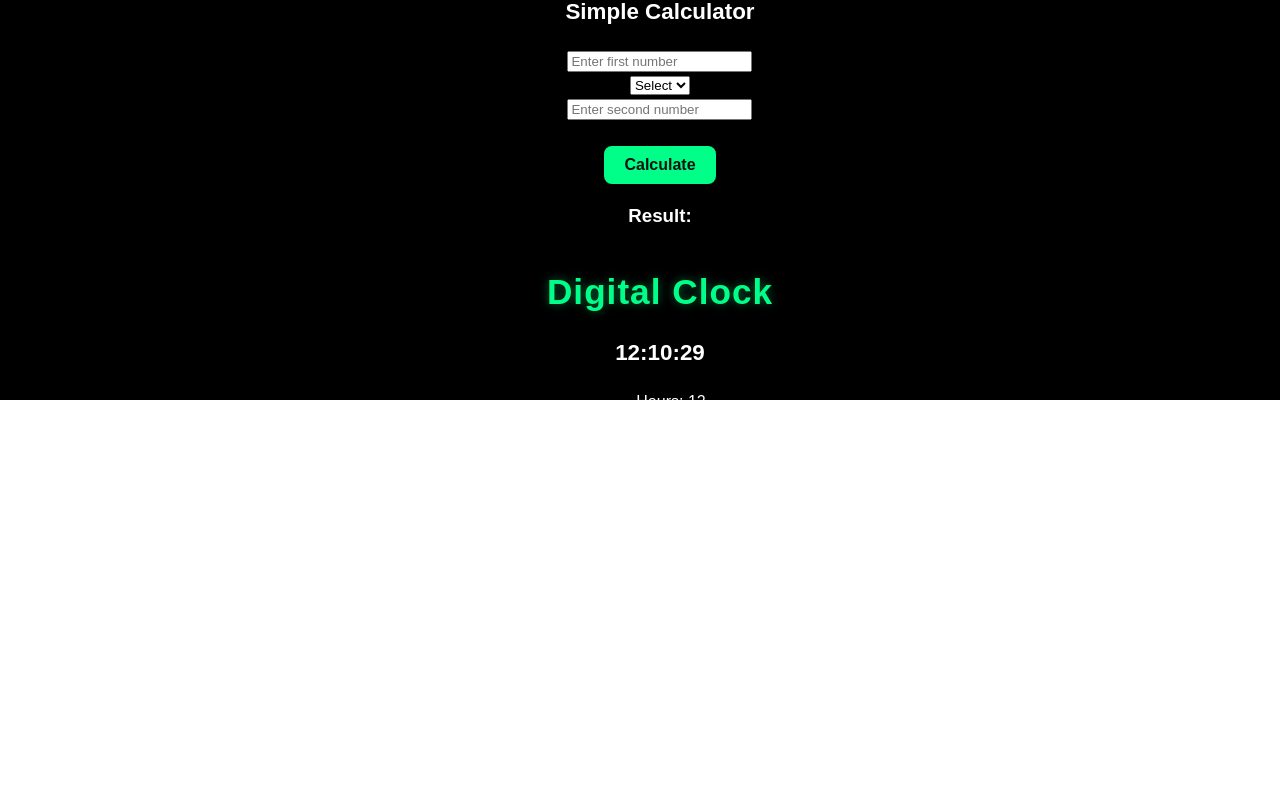
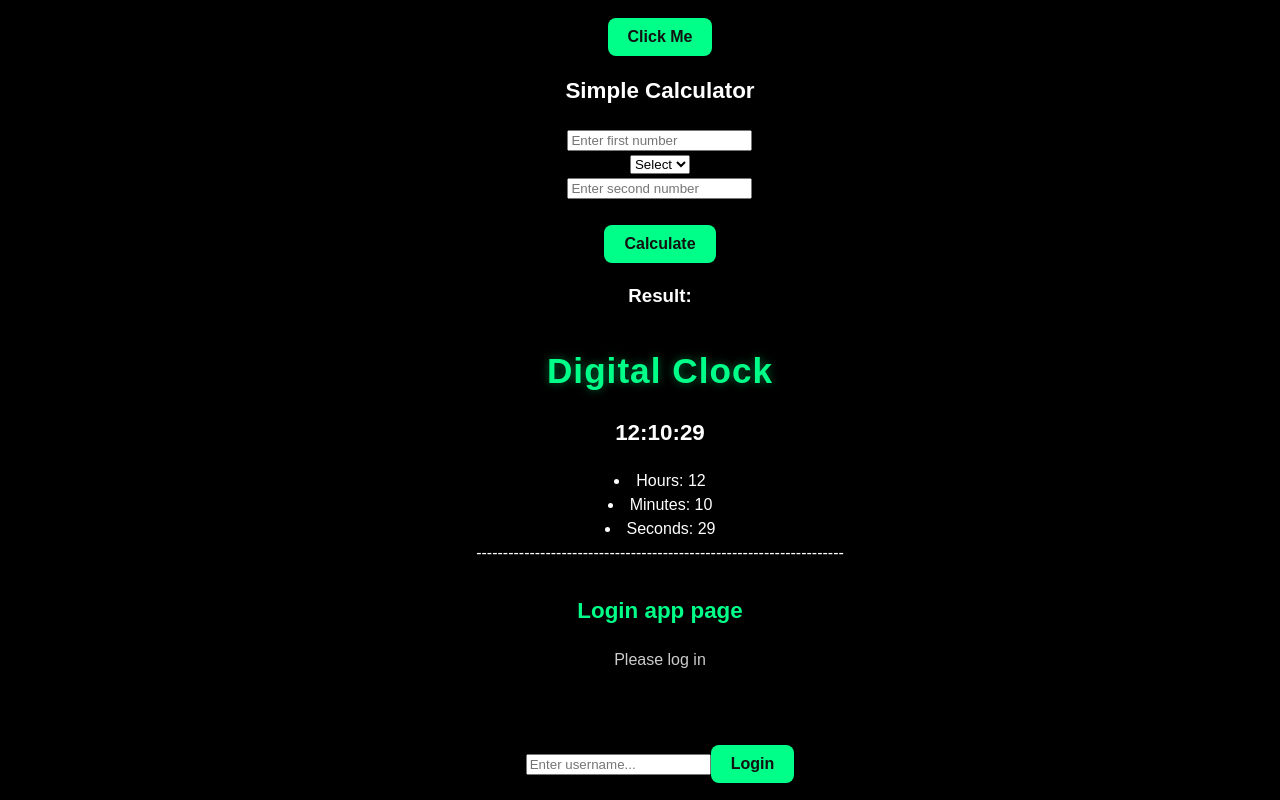
Before and after one commit to sivakrishna1252/digital-clock-assignment, a React (Vite) app: page / in a window 1280 px wide. Shown: the part 440-1240 px from the top of the page. Before the commit the page ends 902 px from the top, so only its background shows below. Built offline with nearby package versions, Linux system fonts and the light colour scheme.

Commit message:
added Hook, Login, UserContext components and updated App.jsx

```diff
--- a/src/App.css
+++ b/src/App.css
@@ -1,6 +1,6 @@
 
 .app {
-  height: 100vh;
+  height: 150vh;
   width: 100vw;
   display: flex;
   justify-content: center;
--- a/src/App.jsx
+++ b/src/App.jsx
@@ -1,16 +1,28 @@
-import React from 'react'
-import Header from './components/Header'
+
+
+import React from "react"
+import UserProvider from "./components/UserContext"
 import './APP.CSS'
 import Calculator from './components/calculator'
 import Digitalclock from './Digitalclock'
+import Headere from './components/Headere'
+import Hook from './components/Hook'
+import Login from "./components/Login"
+import Hhh from "./components/Hhh"
 
 export default function App() {
   return (
-    <div className='app'>
+      <div className='app'>
      <h1>React Basic Concepts</h1>
-      <Header name="shiva" age={22} city="Vijayawada"/>
+      <Headere name="shiva" age={22} city="Vijayawada"/>
       <Calculator/>
       <Digitalclock/>
+    ---------------------------------------------------------------------
+
+    <UserProvider>
+      <Hook />
+      <Login />
+    </UserProvider>
 
     </div>
   )
--- /dev/null
+++ b/src/components/Hook.jsx
@@ -0,0 +1,20 @@
+import React, { useContext } from "react";
+import { UserContext } from "../components/UserContext.jsx";
+
+export default function Hook() {
+  const { user, logout } = useContext(UserContext);
+
+  return (
+    <div style={{ background: "black", color: "white", padding: "10px" }}>
+      <h2 style={{ color: "#00ff88"}}>Login app page</h2>
+      {user ? (
+        <div>
+          <p>Welcome, {user} This is Usecontext</p>
+          <button onClick={logout}>Logout</button>
+        </div>
+      ) : (
+        <p>Please log in</p>
+      )}
+    </div>
+  );
+}
--- /dev/null
+++ b/src/components/Login.jsx
@@ -0,0 +1,21 @@
+import React, { useState, useContext } from "react"
+import { UserContext } from "./UserContext.jsx"
+
+export default function Login() {
+  const { user, login } = useContext(UserContext)
+  const [name, setName] = useState("")
+
+  if (user) return null
+
+  return (
+    <div style={{ textAlign: "center", marginTop: "30px" }}>
+      <input
+        type="text"
+        placeholder="Enter username..."
+        value={name}
+        onChange={(e) => setName(e.target.value)}
+      />
+      <button onClick={() => login(name)}>Login</button>
+    </div>
+  )
+}
--- /dev/null
+++ b/src/components/UserContext.jsx
@@ -0,0 +1,18 @@
+
+import React, { createContext, useState } from "react";
+
+ const UserContext = createContext(null);
+
+export default function UserProvider({ children }) {
+  const [user, setUser] = useState(null);
+
+  const login = (name) => setUser(name);
+  const logout = () => setUser(null);
+
+  return (
+    <UserContext.Provider value={{ user, login, logout }}>
+      {children}
+    </UserContext.Provider>
+  );
+}
+export {UserContext}
```
Also changed, not shown: src/components/Headere.jsx (renamed from src/components/Header.jsx).
